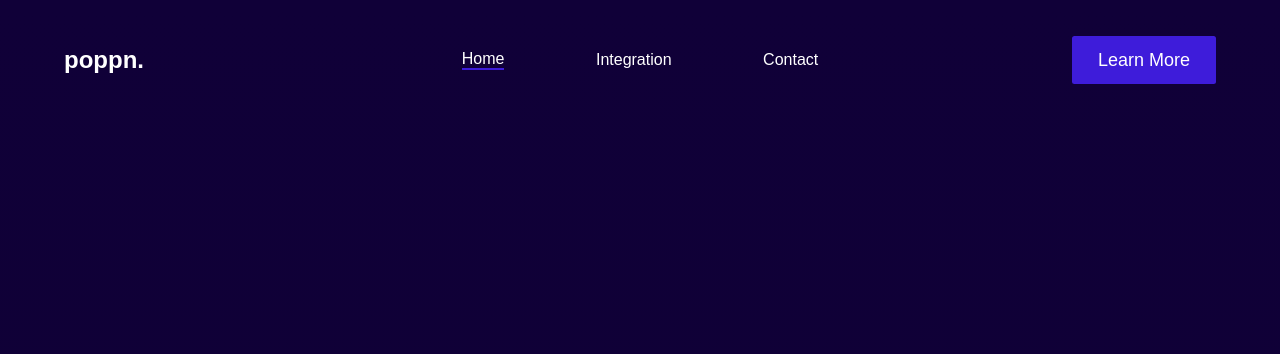
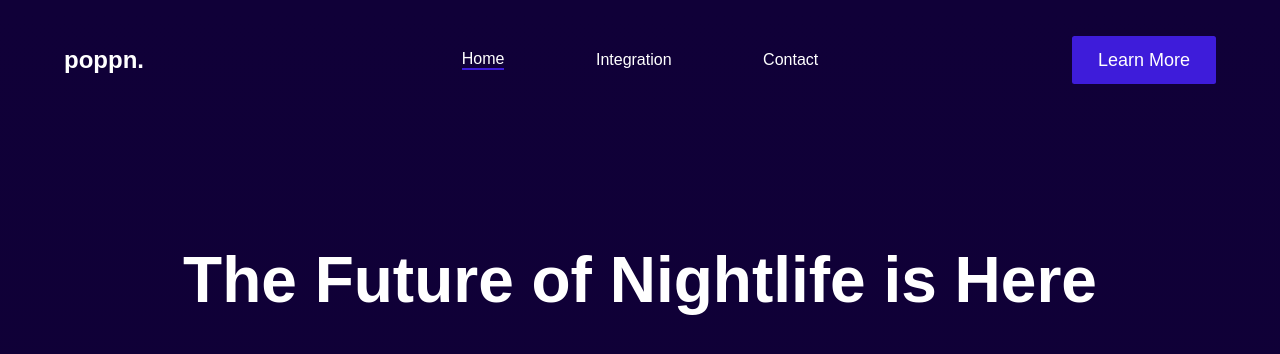
Before and after one commit to coopterrones/poppn-web, a React (Create React App) app: page / in a window 1280 px wide. Shown: the top 354 px of the page. Built offline with nearby package versions, Linux system fonts and the light colour scheme.

Commit message:
Announcement component updated with new copy

```diff
--- a/src/App.js
+++ b/src/App.js
@@ -2,6 +2,7 @@ import "./App.scss";
 import Nav from "./Components/Nav/index";
 import React from "react";
 import { Route } from "react-router-dom";
+import Announcement from "./Components/Announcement";
 
 function App() {
   return (
@@ -9,7 +10,9 @@ function App() {
       <section className="nav-section">
         <Nav />
       </section>
-      <section className="main-container"></section>
+      <section className="main-container">
+        <Announcement />
+      </section>
     </section>
   );
 }
--- a/src/App.scss
+++ b/src/App.scss
@@ -11,7 +11,8 @@
 
 .main-container {
   display: flex;
-  flex-direction: row;
+  flex-direction: column;
   align-items: center;
+  justify-content: center;
   width: 100%;
 }
--- a/src/Components/Announcement/Announcement.scss
+++ b/src/Components/Announcement/Announcement.scss
@@ -2,10 +2,10 @@
   display: flex;
   flex-direction: column;
   justify-content: center;
-  align-items: flex-start;
+  align-items: center;
   color: white;
-  height: 70vh;
-  width: 40vw;
+  height: 25vh;
+  width: 75vw;
   padding: 10vh 5vw;
 }
 
@@ -18,19 +18,21 @@
   display: inline;
 }
 
-.poppn-text, .payment-text, .system-text {
+.poppn-text,
+.payment-text,
+.system-text {
   display: inline;
   font-size: large;
 }
 
 .poppn-text {
-  color: #DE5174;
+  color: #de5174;
 }
 
 .payment-text {
-  color: #FFb102
+  color: #ffb102;
 }
 
 .system-text {
-  color: #0386FF;
+  color: #0386ff;
 }
--- a/src/Components/Announcement/index.js
+++ b/src/Components/Announcement/index.js
@@ -4,17 +4,7 @@ import "./Announcement.scss";
 const Announcement = () => {
   return (
     <section className="announcement-container">
-      <h1 className="announcement-text">The Easiest Way to Pay Your Tab</h1>
-      <section className="description-text-container">
-        <p className="poppn-text">Poppn</p>
-        <p className="payment-text"> payment </p>
-        <p className="system-text">system</p>
-      </section>
-      <section className="sub-description-text-container">
-        <p className="sub-description-text">
-          The most modern way to order ahead and close out fast
-        </p>
-      </section>
+      <h1 className="announcement-text">The Future of Nightlife is Here</h1>
     </section>
   );
 };
```
